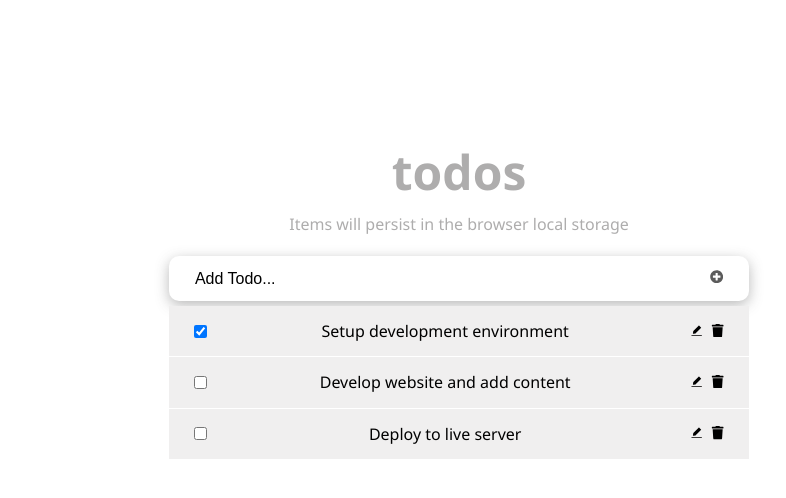
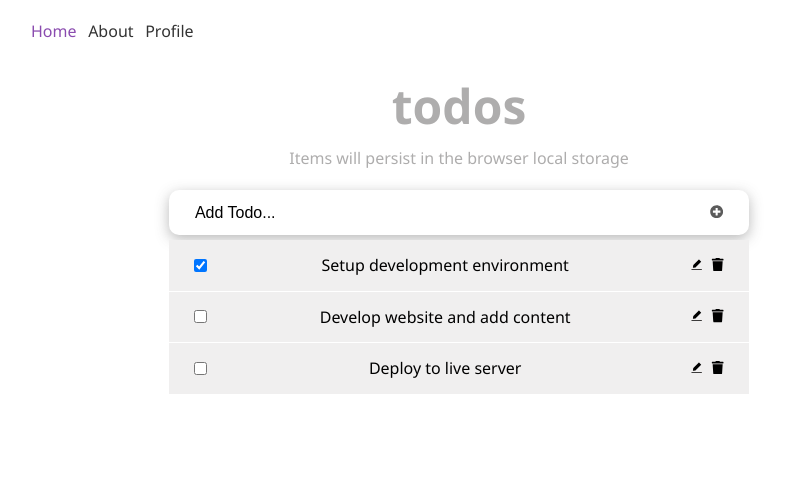
Before and after one commit to Stephen-Adom/react-tutorial, a React (Create React App) app: page / in a window 1280 px wide. Shown: the top 498 px of the page, without its empty margins (181-967 px from the left). Built offline with nearby package versions, Linux system fonts and the light colour scheme.

Commit message:
remove login page and add content for about and profile page

```diff
--- a/src/App.css
+++ b/src/App.css
@@ -3,6 +3,7 @@
   margin: 0;
   padding: 0;
 }
+
 body {
   font-family: "Segoe UI", sans-serif;
   line-height: 1.4;
@@ -12,14 +13,29 @@ body {
   font-weight: 400;
 }
 
+.navbar{
+  display: flex;
+  padding: 20px;
+  width: 70%;
+  margin: auto;
+}
+
+.navbar ul {
+	display: flex;
+	list-style: none;
+	justify-content: space-between;
+	width: 19%;
+}
+
 .wrapper {
   width: 100%;
-  padding: 8rem 20px 3rem;
 }
-.todos {
+
+.todos, .page-wrapper {
   max-width: 580px;
   margin: 0 auto;
 }
+
 .form-container {
   display: flex;
   border-radius: calc(0.1 * 100px);
@@ -28,6 +44,7 @@ body {
   background: #fff;
   font-size: 1rem;
 }
+
 .input-text {
   width: 85%;
   padding-right: 5px;
@@ -35,9 +52,11 @@ body {
   border-radius: calc(0.5 * 100px);
   font-size: 1rem;
 }
+
 .input-text::placeholder {
   color: #000;
 }
+
 .input-submit {
   background: transparent;
   color: #5b5b5b;
@@ -46,15 +65,32 @@ body {
   font-weight: 600;
   margin-right: 10px;
 }
+
 .input-text,
 .input-submit {
   height: 45px;
   outline: none;
   border: none;
 }
+
 .submit-warning {
   font-size: 13px;
   color: red;
   margin-top: 5px;
   display: block;
 }
+
+a {
+  color: #333;
+  text-decoration: none;
+}
+
+/* Active route */
+.active__class {
+  color: #8a4baf;
+}
+
+.back-btn {
+	padding: 6px 20px;
+	margin-top: 15px;
+}
--- a/src/App.js
+++ b/src/App.js
@@ -1,9 +1,11 @@
 import { Outlet } from "react-router-dom";
+import Navbar from "./components/Navbar";
 import "./App.css";
 
 function App() {
 	return (
-		<div className="App">
+		<div className="App wrapper">
+			<Navbar></Navbar>
 			<Outlet></Outlet>
 		</div>
 	);
--- /dev/null
+++ b/src/components/Navbar.js
@@ -0,0 +1,33 @@
+import React from "react";
+import { NavLink } from "react-router-dom";
+
+const links = [
+	{ path: "/", text: "Home" },
+	{ path: "about", text: "About" },
+	{ path: "profile", text: "Profile" },
+];
+
+const Navbar = () => {
+	return (
+		<nav className="navbar">
+			<ul>
+				{links.map((link) => {
+					return (
+						<li key={link.text}>
+							<NavLink
+								to={link.path}
+								className={({ isActive }) =>
+									isActive ? "active__class" : undefined
+								}
+							>
+								{link.text}
+							</NavLink>
+						</li>
+					);
+				})}
+			</ul>
+		</nav>
+	);
+};
+
+export default Navbar;
--- a/src/index.js
+++ b/src/index.js
@@ -7,7 +7,6 @@ import { createBrowserRouter, RouterProvider } from "react-router-dom";
 
 import Home from "./routes/Home";
 import About from "./routes/About";
-import Login from "./routes/Login";
 import Profile from "./routes/Profile";
 import NotMatch from "./routes/NoMatch";
 
@@ -24,10 +23,6 @@ const router = createBrowserRouter([
 			{
 				path: "about",
 				element: <About></About>,
-			},
-			{
-				path: "login",
-				element: <Login></Login>,
 			},
 			{
 				path: "profile",
--- a/src/routes/About.js
+++ b/src/routes/About.js
@@ -1,7 +1,12 @@
 import React from "react";
 
 const About = () => {
-	return <div>About Content</div>;
+	return (
+		<div className="page-wrapper">
+			<h1>About Content</h1>
+			<p>This is the about Page</p>
+		</div>
+	);
 };
 
 export default About;
--- a/src/routes/Home.js
+++ b/src/routes/Home.js
@@ -4,11 +4,9 @@ import TodoLogic from "../components/TodoLogic";
 
 const Home = () => {
 	return (
-		<div className="wrapper">
-			<div className="todos">
-				<Header></Header>
-				<TodoLogic></TodoLogic>
-			</div>
+		<div className="todos">
+			<Header></Header>
+			<TodoLogic></TodoLogic>
 		</div>
 	);
 };
--- a/src/routes/Login.js
+++ /dev/null
@@ -1,7 +0,0 @@
-import React from "react";
-
-const Login = () => {
-	return <div>Login Content</div>;
-};
-
-export default Login;
--- a/src/routes/NoMatch.js
+++ b/src/routes/NoMatch.js
@@ -1,9 +1,17 @@
 import React from "react";
+import { useNavigate } from "react-router-dom";
 
 const NotMatch = () => {
+	const navigate = useNavigate();
 	return (
-		<div>
-			<p>Not found!</p>
+		<div className="page-wrapper">
+			<h1>Oops!! Page Does not exist</h1>
+			<p>The page you're looking for does not exist</p>
+			<div>
+				<button type="button" onClick={() => navigate(-1)} className="back-btn">
+					Go back
+				</button>
+			</div>
 		</div>
 	);
 };
--- a/src/routes/Profile.js
+++ b/src/routes/Profile.js
@@ -1,7 +1,12 @@
 import React from "react";
 
 const Profile = () => {
-	return <div>Profile Content</div>;
+	return (
+		<div className="page-wrapper">
+			<h1>Profile Content</h1>
+			<p>This is the profile Page</p>
+		</div>
+	);
 };
 
 export default Profile;
```
